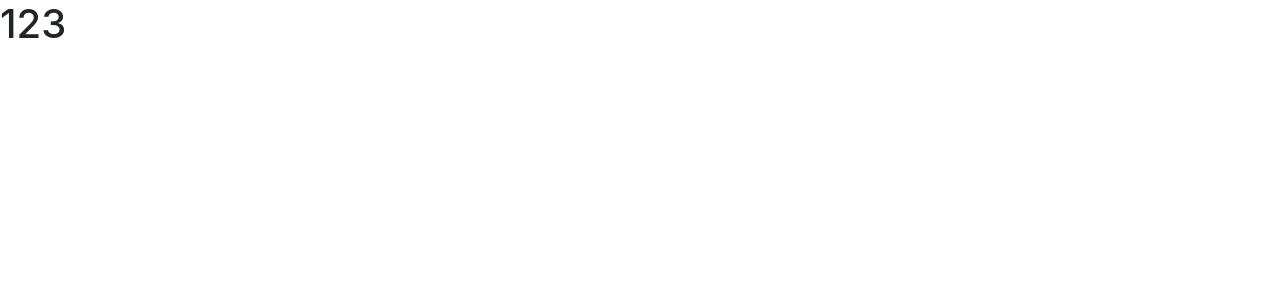
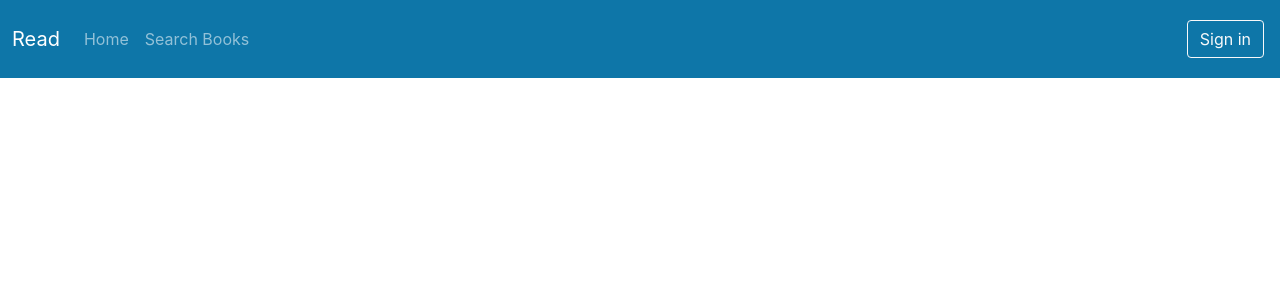
Before and after one commit to carame41225/library-frontend, a React (Create React App) app: page / in a window 1280 px wide. Shown: the top 300 px of the page. Built offline with nearby package versions, Linux system fonts and the light colour scheme.

Commit message:
add navbar

```diff
--- a/src/App.tsx
+++ b/src/App.tsx
@@ -1,13 +1,9 @@
-import React from 'react';
-import logo from './logo.svg';
-import './App.css';
+import React from "react";
+import "./App.css";
+import { Navbar } from "./layouts/NavbarAndFooter/Navbar";
 
 function App() {
-  return (
-    <div className="App">
-      <h1>123</h1>
-    </div>
-  );
+  return <Navbar />;
 }
 
 export default App;
--- /dev/null
+++ b/src/layouts/NavbarAndFooter/Navbar.tsx
@@ -0,0 +1,41 @@
+export const Navbar = () => {
+  return (
+    <nav className="navbar navbar-expand-lg navbar-dark main-color py-3">
+      <div className="container-fluid">
+        <span className="navbar-brand">Read</span>
+        <button
+          className="navbar-toggler"
+          type="button"
+          data-bs-toggle="collapse"
+          data-bs-target="#navbarNavDropdown"
+          aria-controls="navbarBavDropdown"
+          aria-expanded="false"
+          arua-aria-label="Toggle Navigation"
+        >
+          <span className="navbar-toggler-icon"></span>
+        </button>
+        <div className="collapse navbar-collapse" id="navbarNavDropdown">
+          <ul className="navbar-nav">
+            <li className="nav-item">
+              <a className="nav-link" href="#">
+                Home
+              </a>
+            </li>
+            <li className="nav-item">
+              <a className="nav-link" href="#">
+                Search Books
+              </a>
+            </li>
+          </ul>
+          <ul className="navbar-nav ms-auto">
+            <li className="nav-item m-1">
+              <a type="button" className="btn btn-outline-light" href="#">
+                Sign in
+              </a>
+            </li>
+          </ul>
+        </div>
+      </div>
+    </nav>
+  );
+};
```
Also changed, not shown: src/index.tsx (+6 -6 lines).
